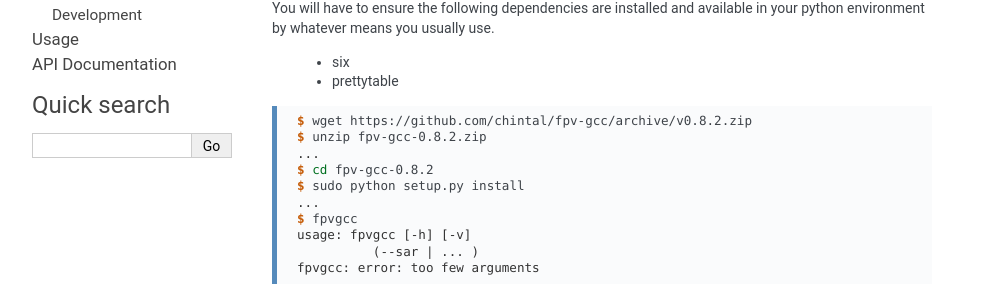
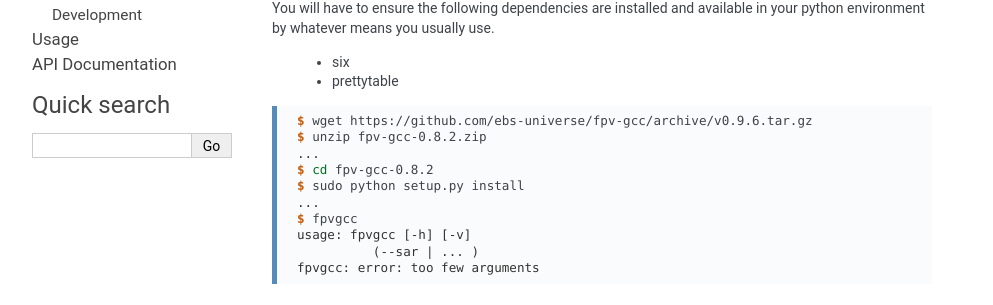
Before and after one commit to ebs-universe/fpv-gcc, a Sphinx documentation site: the page built from docs/installation.rst, in a window 1280 px wide. Shown: the part 511-816 px from the top of the page, without its empty margins (148-1141 px from the left). Built offline with Sphinx 7.4.7, drawn with Linux system fonts in a browser that asks for light colours; some of the changed lines change nothing that is shown.

Commit message:
Updated links to ebs-universe in installation docs

```diff
--- a/docs/installation.rst
+++ b/docs/installation.rst
@@ -26,7 +26,7 @@
 -------------------------
 
 The sources can be downloaded from the project's
-`github releases <https://github.com/chintal/fpv-gcc/releases>`_. While this
+`github releases <https://github.com/ebs-universe/fpv-gcc/releases>`_. While this
 is the least convenient method of installation, it does have the advantage of
 making the least assumptions about your environment.
 
@@ -39,7 +39,7 @@
 
 .. code-block:: console
 
-    $ wget https://github.com/chintal/fpv-gcc/archive/v0.8.2.zip
+    $ wget https://github.com/ebs-universe/fpv-gcc/archive/v0.9.6.tar.gz
     $ unzip fpv-gcc-0.8.2.zip
     ...
     $ cd fpv-gcc-0.8.2
```
